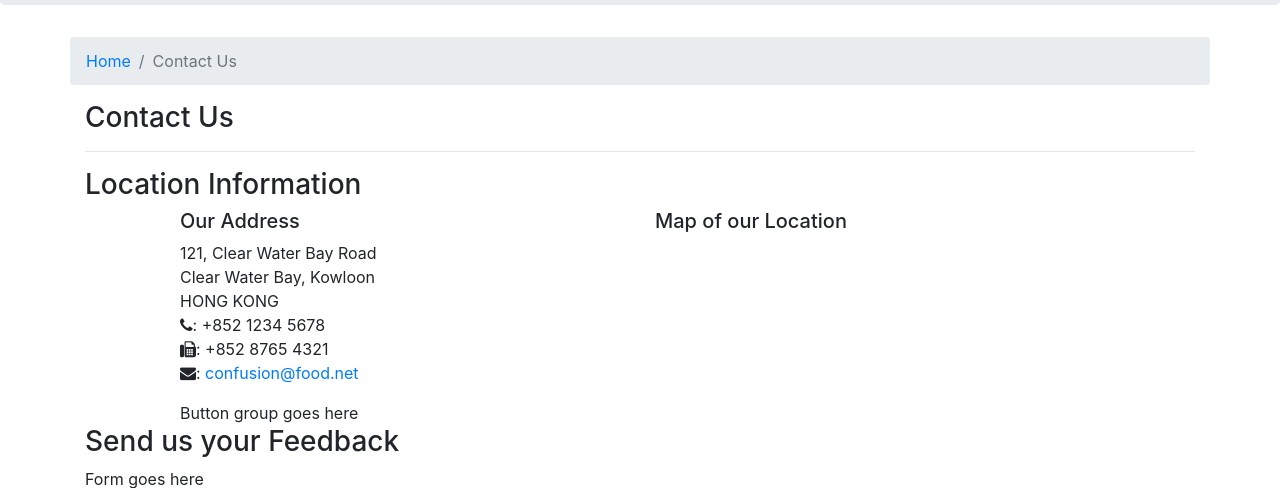
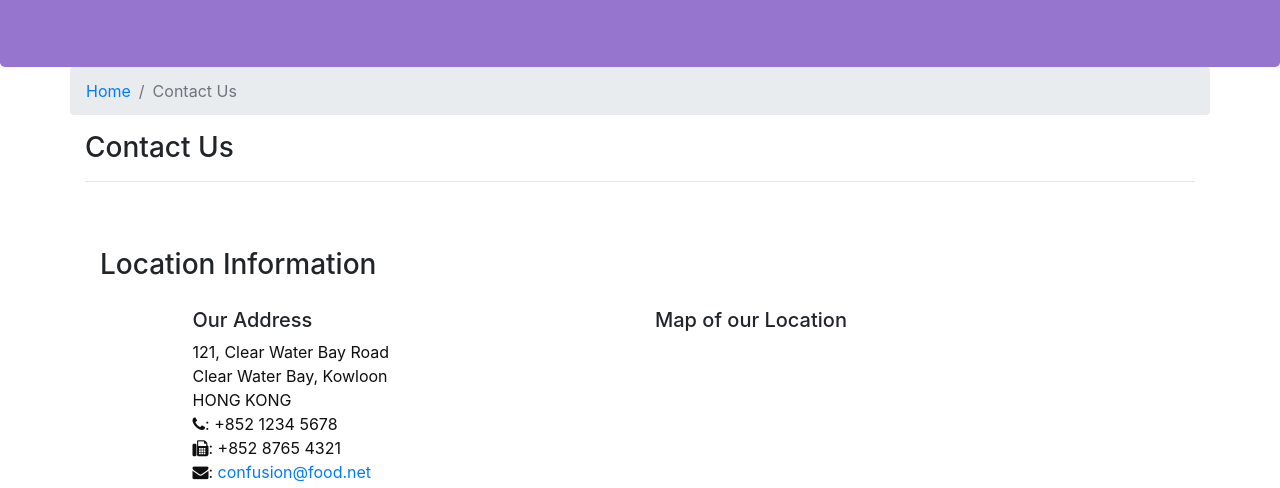
Before and after one commit to PhamNgocThien18/bootstrap4, a website: page contactus.html in a window 1280 px wide. Shown: the part 267-755 px from the top of the page. Drawn offline with nearby package versions, Linux system fonts and the light colour scheme.

Commit message:
booststrap navbar and breadcrumbs and icon

```diff
--- a/contactus.html
+++ b/contactus.html
@@ -1,4 +1,4 @@
-   <!DOCTYPE html>
+<!DOCTYPE html>
 <html lang="en">
 
 <head>
@@ -13,7 +13,10 @@
     <link rel="stylesheet" href="node_modules/bootstrap/dist/css/bootstrap.min.css">
     <link rel="stylesheet" href="node_modules/font-awesome/css/font-awesome.min.css">
     <link rel="stylesheet" href="node_modules/bootstrap-social/bootstrap-social.css">
-    <link href="css/styles.css" rel="stylesheet">
+    <link href="css/style.css" rel="stylesheet">
+    <script src="node_modules/jquery/dist/jquery.slim.min.js"></script>
+    <script src="node_modules/popper.js/dist/umd/popper.min.js"></script>
+    <script src="node_modules/bootstrap/dist/js/bootstrap.min.js"></script>
 </head>
 
 <body>
@@ -138,10 +141,7 @@
            </div>
         </div>
     </footer>
-    <!-- jQuery first, then Popper.js, then Bootstrap JS. -->
-    <script src="node_modules/jquery/dist/jquery.slim.min.js"></script>
-    <script src="node_modules/popper.js/dist/umd/popper.min.js"></script>
-    <script src="node_modules/bootstrap/dist/js/bootstrap.min.js"></script>
+
 </body>
 
 </html>
```
Also changed, not shown: aboutus.html (+4 -4 lines), index.html (+4 -5 lines).
